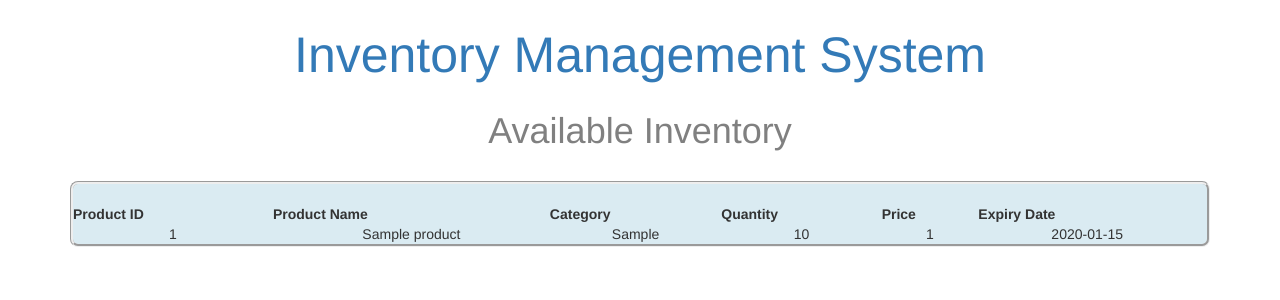
After one commit to varas7/inventory, a PHP site: page /avail_inv.php in a window 1280 px wide. The commit adds this page. Shown: the top 300 px of the page. Run offline with PHP 8.4, Linux system fonts and the light colour scheme; tables that the repository leaves empty hold one stand-in row (values such as "Sample post").

Commit message:
Added available inventory file

```diff
--- /dev/null
+++ b/avail_inv.php
@@ -0,0 +1,58 @@
+<!DOCTYPE html>
+<html>
+<head>
+  <meta charset="utf-8">
+  <title>Available Inventory</title>
+  <link rel="stylesheet" href="css/bootstrap/css/bootstrap.min.css" media="screen" title="no title">
+  <link rel="stylesheet" href="style.css" media="screen" title="no title">
+  <script src="js/jquery-3.1.0.min.js"></script>
+  <script src="css/bootstrap/js/bootstrap.min.js"></script>
+</head>
+<body>
+	<div class="container">
+		    <div class="container" id="logo">
+			    <a class='logo' href="owner_dashboard.php">Inventory Management System</a>
+			    <h1>Available Inventory</h1>
+		    </div>
+		    <div class="box-section"><br>
+	<table cellpadding="0" cellspacing="0" width="100%" >
+		<thead>
+                            <tr>
+                                <th>Product ID</th>
+                                <th>Product Name</th>
+                                <th>Category</th>
+                                <th>Quantity</th>
+                                <th>Price</th>
+                                <th>Expiry Date</th>
+                                <td>&nbsp;</td>
+                            </tr>
+                        </thead>
+
+                        <tbody>
+<?php
+	include 'configuration.php';
+	if(!($dbconn = @mysql_connect($dbhost, $dbuser, $dbpass))) exit('Error connecting to database.');
+	mysql_select_db($db);
+
+	$ret = mysql_query("SELECT * FROM product");
+
+	while ($row = mysql_fetch_array($ret)) {
+	?>
+
+		<tr>
+			<td><?php echo $row[0];?></td>
+			<td><?php echo $row[1];?></td>
+			<td><?php echo $row[2];?></td>
+			<td><?php echo $row[3];?></td>
+			<td><?php echo $row[5];?></td>
+			<td><?php echo $row[6];?></td>
+		</tr>
+	<?php
+	}
+?>
+</tbody>
+</table>
+</div>
+	</div>
+	</body>
+</html>
--- a/employee_dashboard.php
+++ b/employee_dashboard.php
@@ -38,7 +38,7 @@
         </div>
 
         <div class="col-md-4 text-center">
-          <br><br><br><br><a href="#"><button type="button" class="btn btn-primary" id="view_stock">
+          <br><br><br><br><a href="avail_inv.php"><button type="button" class="btn btn-primary" id="view_stock">
             <span class="glyphicon glyphicon-tasks"></span> Click Here
           </button></a>
           <br>to
--- a/owner_dashboard.php
+++ b/owner_dashboard.php
@@ -82,7 +82,7 @@
           </div>
 
           <div class="col-md-4 text-center">
-            <br><br><br><br><a href="#"><button type="button" class="btn btn-primary" id="view_stock">
+            <br><br><br><br><a href="avail_inv.php"><button type="button" class="btn btn-primary" id="view_stock">
               <span class="glyphicon glyphicon-tasks"></span> Click Here
             </button></a>
             <br>to
--- a/sell_product.php
+++ b/sell_product.php
@@ -16,7 +16,7 @@
   		?>
 		<div class="container">
 		    <div class="container" id="logo">
-			    <a class='logo' href="index.php">Inventory Management System</a>
+			    <a class='logo' href="owner_dashboard.php">Inventory Management System</a>
 			    <h1>Sell Product</h1>
 		    </div>
 		    <div class="box-section"><br>
```
Also changed, not shown: add_person_details.php (+32 -3 lines), invoice.php (+12 -0 lines).
